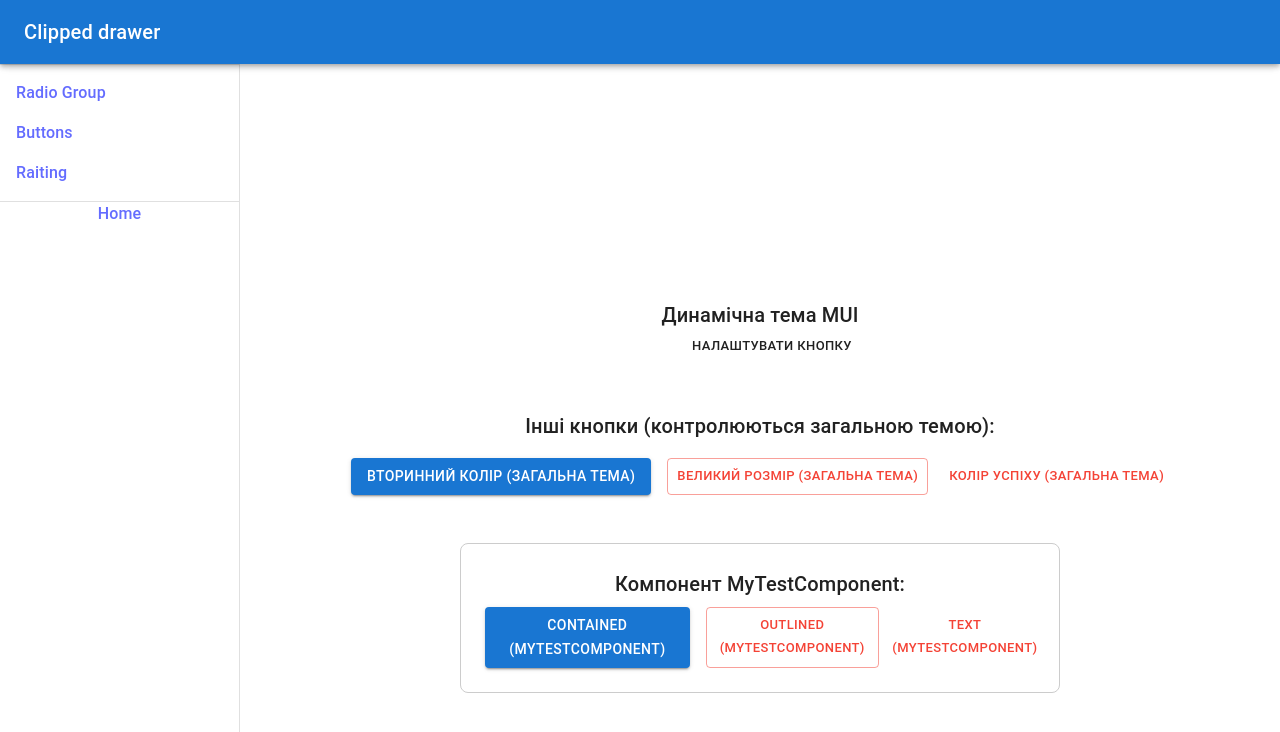
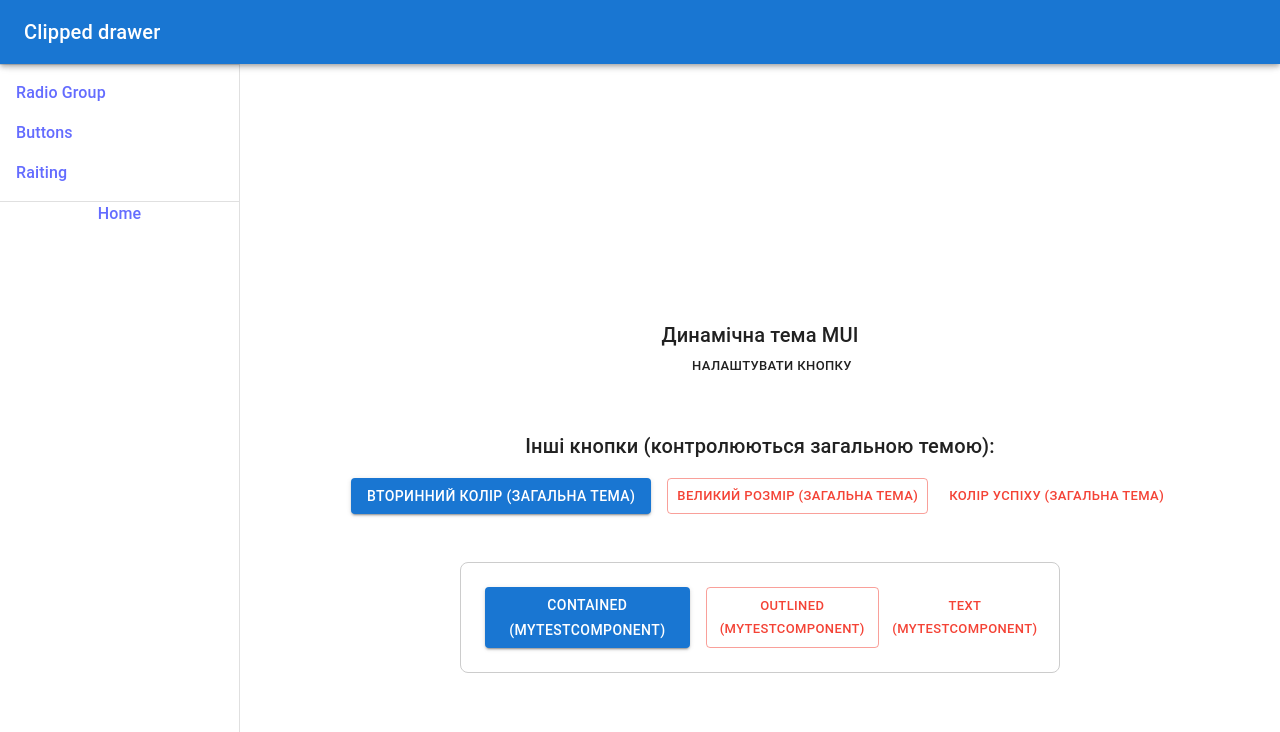
Before and after one commit to ybabenkoJapp/react-tutorial-and-components, a React (Vite) app: page / in a window 1280 px wide. Shown: the top 732 px of the page. Built offline with nearby package versions, Linux system fonts and the light colour scheme; some icons are missing.

Commit message:
refactor(MyTestComponent.tsx): remove title

```diff
--- a/src/components/MyTestComponent.tsx
+++ b/src/components/MyTestComponent.tsx
@@ -153,9 +153,6 @@ const MyTestComponent: React.FC<MyTestComponentProps> = ({ children }) => {
         maxWidth: 600,
       }}
     >
-      <Typography variant="h6" gutterBottom>
-        Компонент MyTestComponent:
-      </Typography>
       <Box sx={{ display: "flex", gap: 2 }}>{children}</Box>
     </Box>
   );
```
